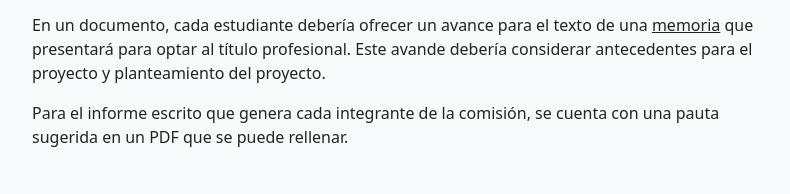
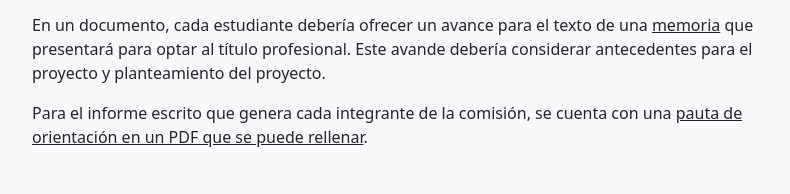
Before and after one commit to disenoUChile/titulo, a plain HTML site: page entregas.html in a window 1280 px wide. Shown: the part 1784-1978 px from the top of the page, 240-1030 px from the left. Drawn offline with nearby package versions, Linux system fonts and the light colour scheme.

Commit message:
Add files via upload

```diff
--- a/entregas.html
+++ b/entregas.html
@@ -86,7 +86,7 @@
 
                     <p>En un documento, cada estudiante debería ofrecer un avance para el texto de una <a href="memorias.html" class="link-dark">memoria</a> que presentará para optar al título profesional. Este avande debería considerar antecedentes para el proyecto y planteamiento del proyecto.</p>
 
-                    <p>Para el informe escrito que genera cada integrante de la comisión, se cuenta con una pauta sugerida en un PDF que se puede rellenar.</p>
+                    <p>Para el informe escrito que genera cada integrante de la comisión, se cuenta con una <a href="https://disenouchile.github.io/titulo/docs/pauta-de-orientacion-t-1.pdf" target="_blank" class="link-dark">pauta de orientación en un PDF que se puede rellenar</a>.</p>
 
 
                     <h3 class="fs-5 mt-5 mb-3">Proyecto de Título II</h3>
```
